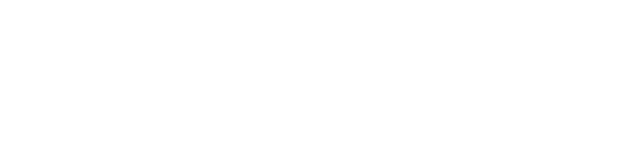
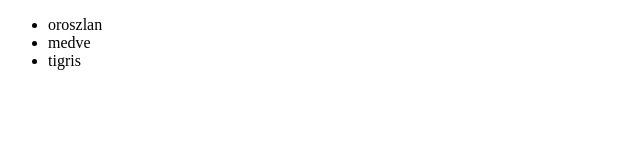
Before and after one commit to szalmasinikolckik/allatok, a plain HTML site: page index.html in a window 1280 px wide. Shown: the whole page, without its empty margins (0-640 px from the left). Drawn offline with Linux system fonts and the light colour scheme.

Commit message:
ragadozok lista

```diff
--- a/index.html
+++ b/index.html
@@ -6,6 +6,10 @@
     <title>Document</title>
 </head>
 <body>
-
+    <ul>
+        <li>oroszlan</li>
+        <li>medve</li>
+        <li>tigris</li>
+    </ul>
 </body>
 </html>
```
